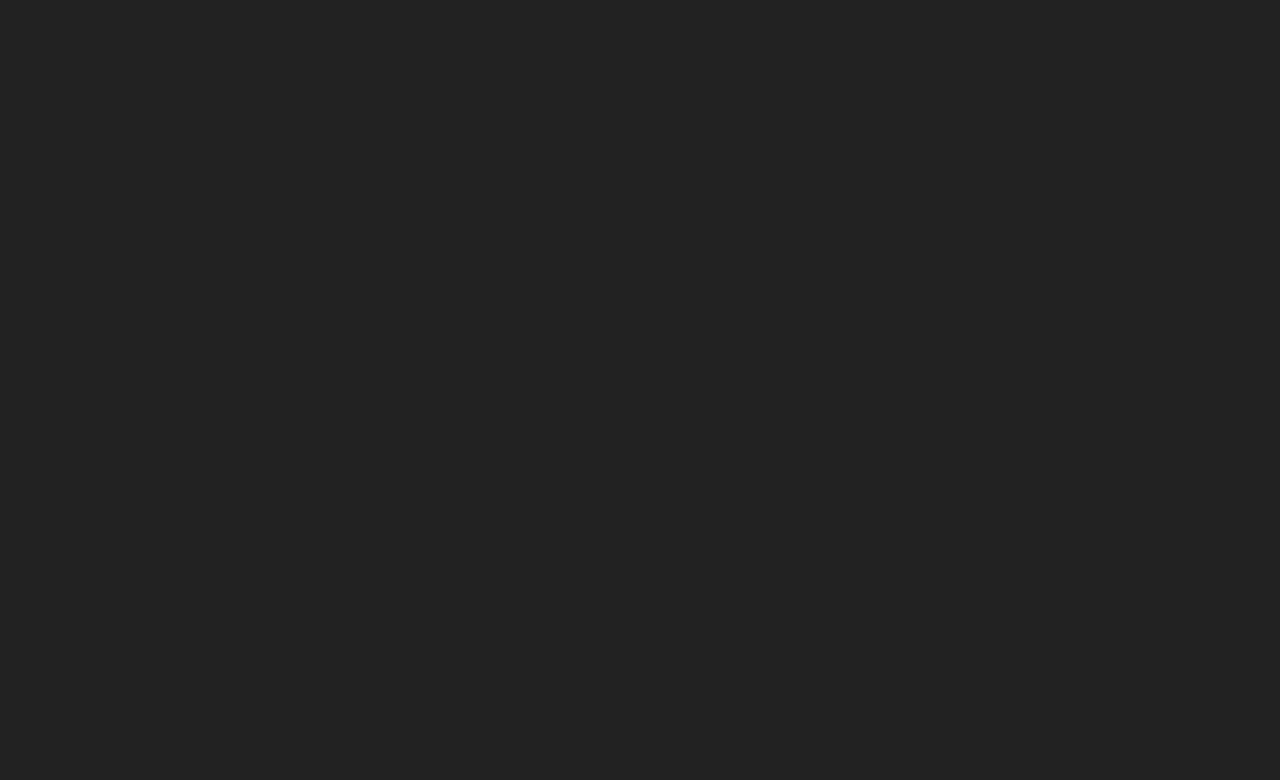
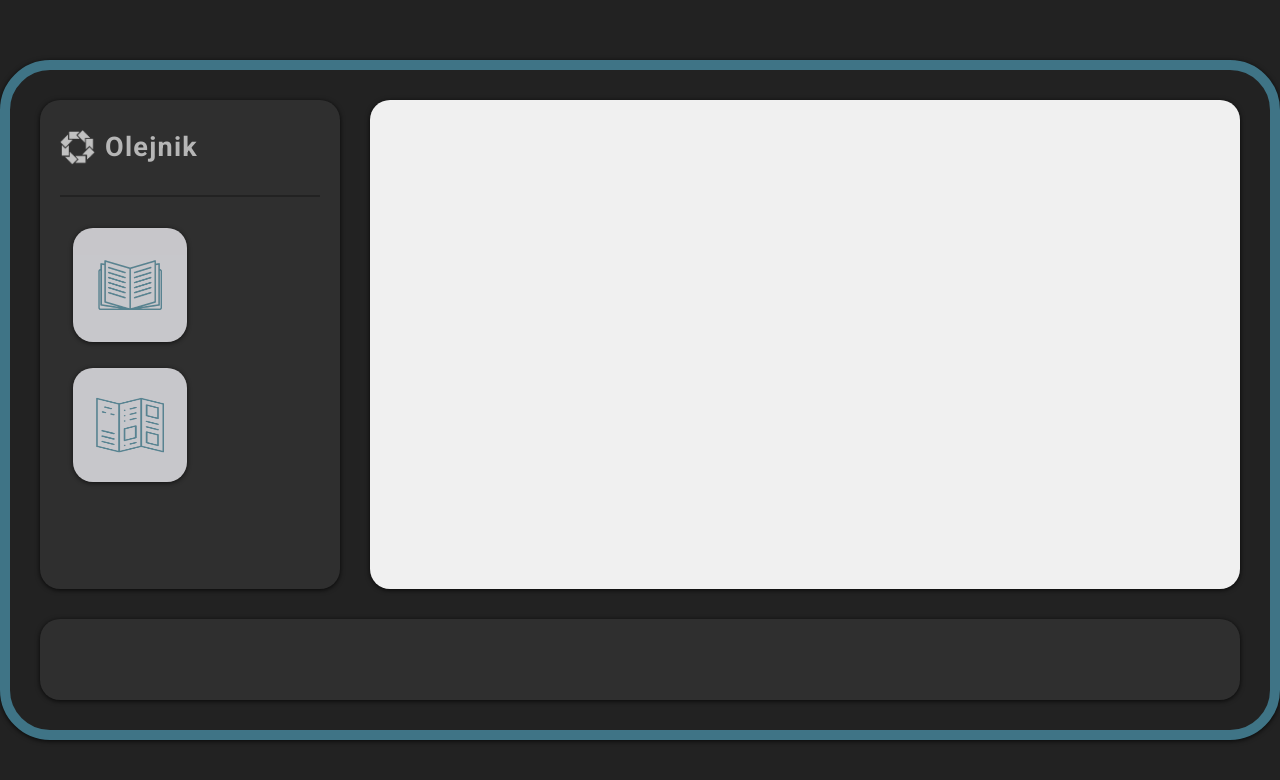
Before and after one commit to LukaszMarciszewski1/KDC-Olejnik, a website built with webpack: page src/index.html in a window 1280 px wide. Built offline with nearby package versions, Linux system fonts and the light colour scheme.

Commit message:
start design

```diff
--- a/src/index.html
+++ b/src/index.html
@@ -1,14 +1,33 @@
 <!DOCTYPE html>
 <html lang="pl">
+
 <head>
     <meta charset="UTF-8">
     <meta http-equiv="X-UA-Compatible" content="IE=edge">
     <meta name="viewport" content="width=device-width, initial-scale=1.0">
     <title>PrintingHouse-calculator</title>
 </head>
+
 <body>
-    <div class="calculator">
-
+    <div id="calculator">
+        <div class="container">
+            <div class="calculator-content">
+                <div class="nav-calculator">
+                    <div id="logo"><img src="assets/logo.png" alt="logo"><h1 class="logo-h1">Olejnik</h1></div>
+                    <div class="select-print-container">
+                        <button class="select-print-item">
+                            <img src="assets/books.png" alt="books">
+                        </button>
+                        <button class="select-print-item">
+                            <img src="assets/job-vacancies.png" alt="books">
+                        </button>
+                    </div>
+                </div>
+                <div class="price-container"></div>
+            </div>
+            <div class="bottom-panel"></div>
+        </div>
     </div>
 </body>
+
 </html>
--- a/src/scss/_base.scss
+++ b/src/scss/_base.scss
@@ -10,9 +10,113 @@
 }
 
 body{
-    font-family: 'Poppins', sans-serif;
+    font-family: 'Roboto', sans-serif;
     letter-spacing: .08rem;
+}
+button{
+    background-color: transparent;
+    border: none;
+    cursor: pointer;
+    opacity: .8;
+    transition: .2s;
+}
+button:focus{
+    border: none;
+    outline: none;
+}
+button:hover{
+    opacity: 1;
+}
+// button:active{
+//     border: none;
+//     outline: none;
+// }
+// button::selection{
+//     border: none;
+// }
+#calculator{
     background-color: $background;
     width: 100%;
     height: 100vh;
+    @include flexCenter;
 }
+.container{
+    width: 100%;
+    height: 100%;
+    max-width: 1400px;
+    max-height: 85%;
+    border: solid 10px $standard;
+    background-color: $background;
+    border-radius: 50px;
+    display: flex;
+    flex-direction: column;
+    overflow: hidden;
+    padding: 30px;
+    @include price-container-shadow;
+}
+.calculator-content{
+    width: 100%;
+    height: 100%;
+    display: flex;
+    justify-content: space-between;
+    background-color: $background;
+}
+.nav-calculator{
+    width: 300px;
+    height: 100%;
+    background-color: $containerBg;
+    border-radius: 20px;
+    @include price-container-shadow;
+    padding:30px 20px;
+    display: flex;
+    flex-direction: column;
+}
+#logo{
+    max-width: 35px;
+    display: flex;
+    align-items: center;
+    color: $lightBg;
+    opacity: .7;
+    user-select: none;
+    margin-bottom: 30px;
+    .logo-h1{
+        font-size: 27px;
+    }
+    img{
+        @include img;
+        margin-right: 10px;
+    }
+}
+.select-print-container{
+    flex: 1;
+    display: flex;
+    flex-direction: column;
+    border-top: 2px solid $background;
+    padding: 20px 0;
+}
+.select-print-item{
+    width: 140px;
+    height: 140px;
+    padding: 10px;
+    img{
+        border-radius: 20px;
+        width: 95%;
+        height: 95%;
+        @include price-container-shadow
+    }
+}
+.price-container{
+    flex-grow: 1;
+    margin-left: 30px;
+    height: 100%;
+    @include price-container;
+}
+.bottom-panel{
+    margin-top: 30px;
+    border-radius: 20px;
+    width: 100%;
+    height: 100px;
+    min-height: 70px;
+    @include price-container-shadow;
+    background-color: $containerBg;
+}
--- a/src/scss/_mixins.scss
+++ b/src/scss/_mixins.scss
@@ -0,0 +1,23 @@
+@import "_variables";
+
+@mixin  flexCenter {
+    display: flex;
+    justify-content: center;
+    align-items: center;
+}
+
+@mixin price-container-shadow {
+    -webkit-box-shadow: 0px 1px 5px 0px rgba(0, 0, 0, 0.8);
+    box-shadow: 0px 1px 5px 0px rgba(0, 0, 0, 0.8);
+}
+
+@mixin price-container {
+    background-color: $lightBg;
+    @include price-container-shadow;
+    border-radius: 20px;
+}
+@mixin img {
+    width: 100%;
+    height: 100%;
+    object-fit: cover;
+}
--- a/src/scss/_variables.scss
+++ b/src/scss/_variables.scss
@@ -1,5 +1,7 @@
 $background: #222222;
-$standard: #5096ac;
+$containerBg: #2f2f2f;
+$standard: #3f7486;
+$lightBg: #f0f0f0;
 
 $color-standard-dark: #66a4b8;
 $grey-font: grey;
```
Also changed, not shown: public/assets/books.png (added), public/assets/job-vacancies.png (added), public/assets/logo.png (added).
